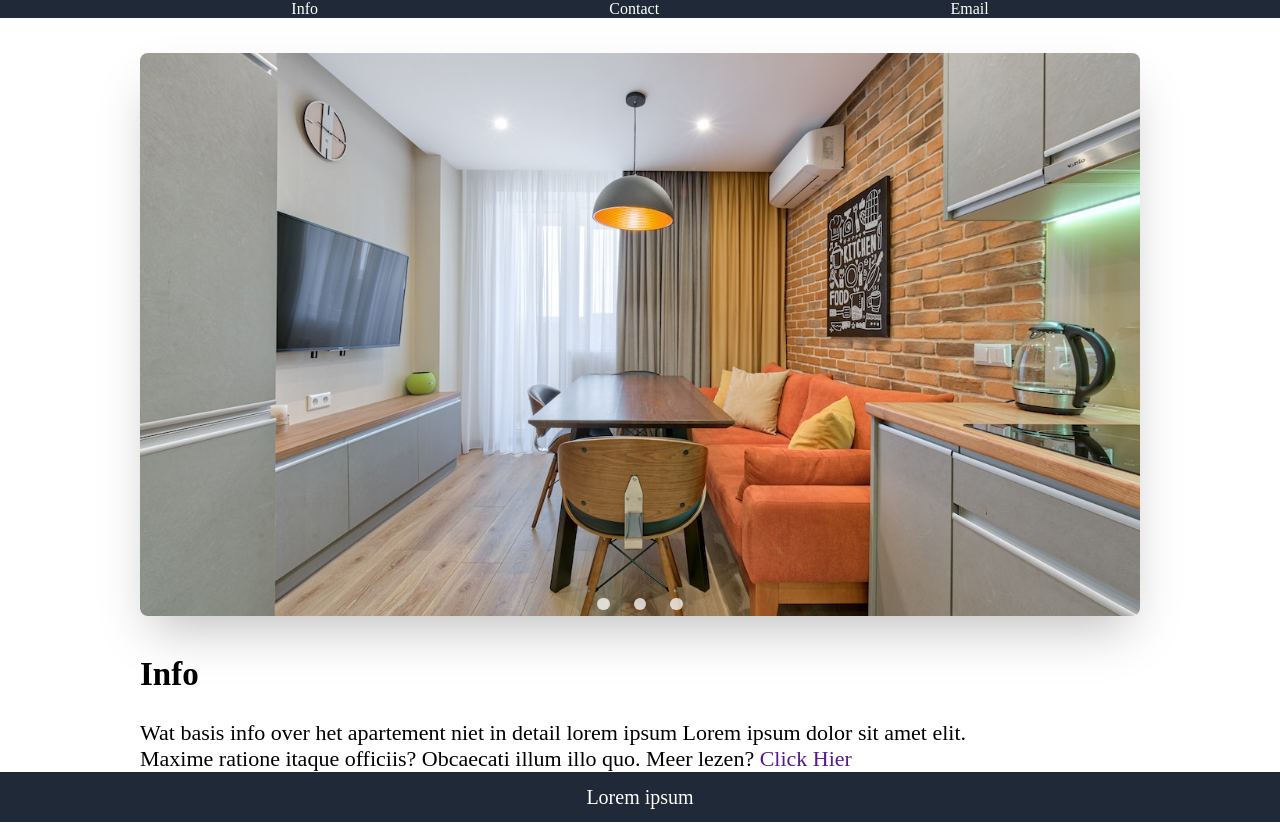
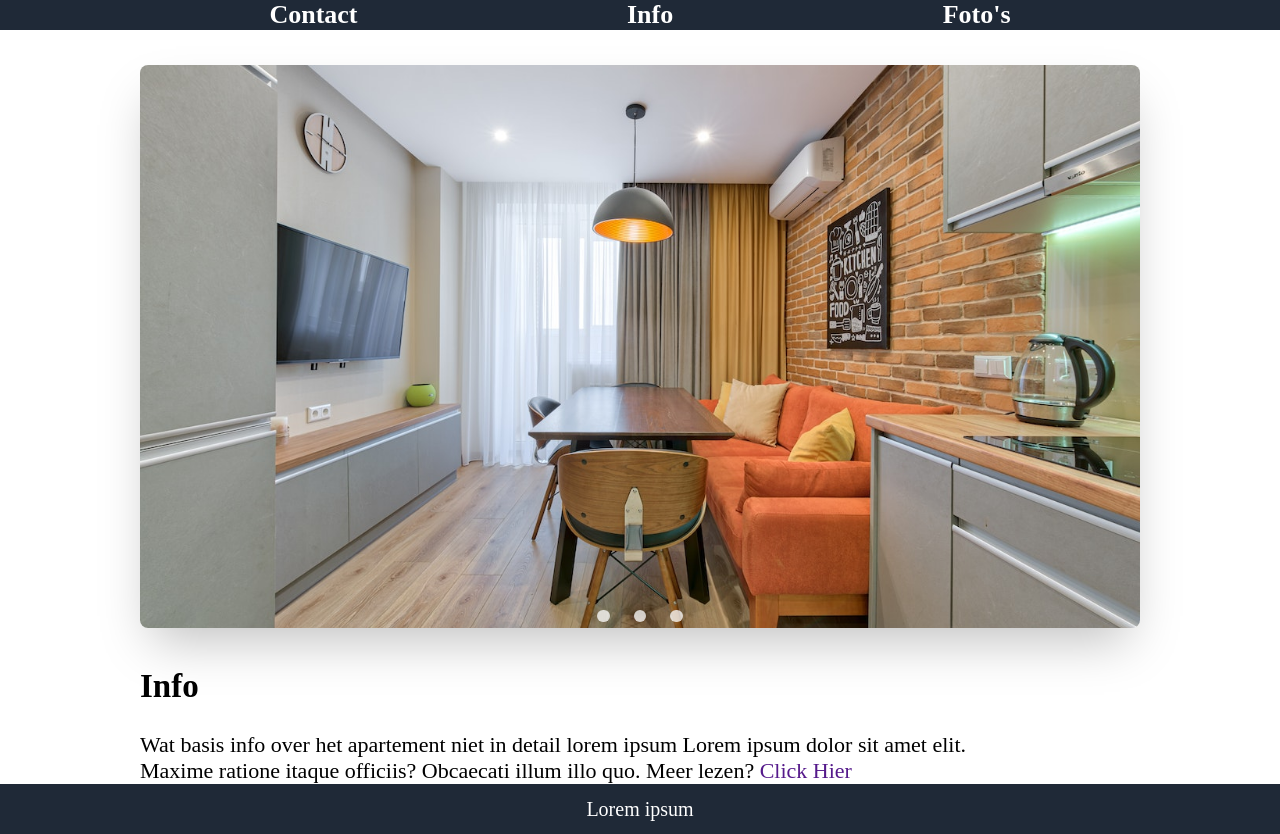
Before and after one commit to Michiel0/apartment-website, a plain HTML site: page index.html in a window 1280 px wide. Drawn offline with Linux system fonts and the light colour scheme.

Commit message:
<Style>[Done styling first page]: I finished the styling by styling the navbar.

```diff
--- a/index.html
+++ b/index.html
@@ -9,10 +9,10 @@
 </head>
 <body>
     <div class = "header">
+        <a href="">Contact</a>
         <a href="">Info</a>
-        <a href="">Contact</a>
-        <a href="">Email</a>
-        </div>
+        <a href="">Foto's</a>
+    </div>
     <section class="container">
         <div class="slide-wrapper">
             <div class="slider">
--- a/style.css
+++ b/style.css
@@ -11,7 +11,7 @@ body{
     justify-content: space-evenly;
     align-items: center;
     background-color: #1f2937;
-    height: 50px;
+    height: 60px;
     margin-bottom: 35px;
     padding: 0;
 }
@@ -19,7 +19,15 @@ body{
     color: white;
     list-style-type: none;
     text-decoration: none;
+    font-size: 26px;
+    font-weight: 550;
+
+
 }
+.header a:hover {
+    text-decoration: underline;
+}
+
 .container {
     display: flex;
     align-items: center;
```
